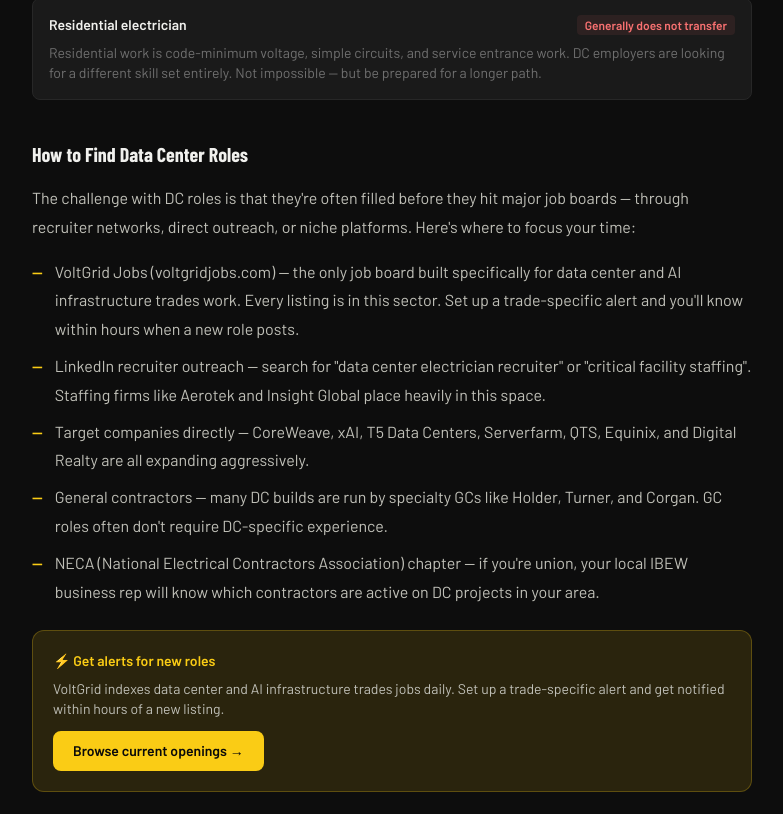
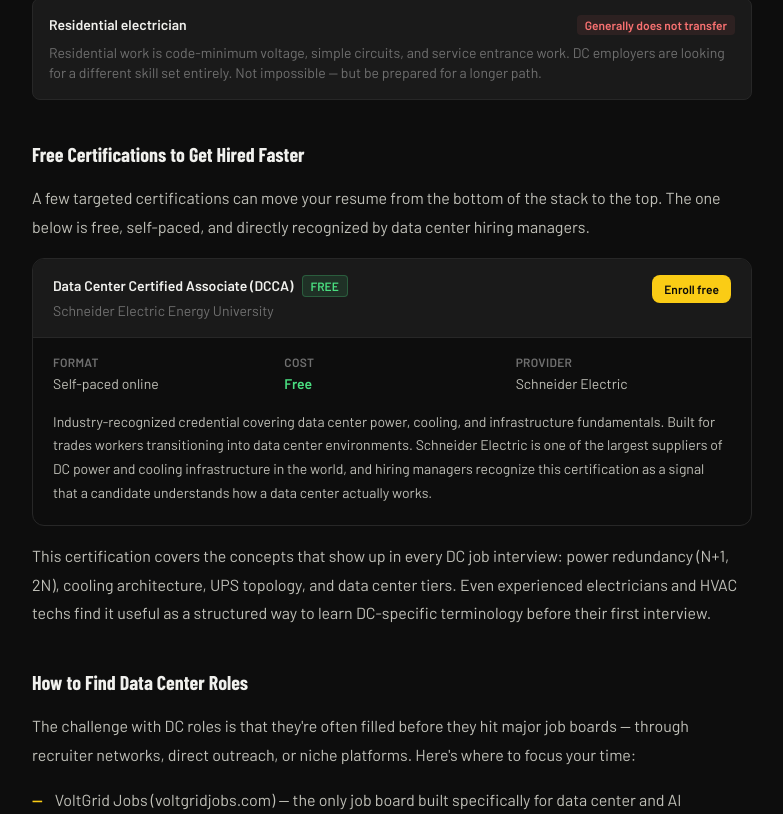
Before and after one commit to voltgrid-jobs/voltgrid, a Next.js app: page /break-into-data-center-work in a window 1280 px wide. Shown: the part 4006-4820 px from the top of the page, without its empty margins (248-1031 px from the left). Built offline with nearby package versions, Linux system fonts and the light colour scheme; no server answers; a web font is replaced by a local one.

Commit message:
feat: add Schneider Electric DCCA certification to break-into-data-center-work page

```diff
--- a/src/app/break-into-data-center-work/page.tsx
+++ b/src/app/break-into-data-center-work/page.tsx
@@ -209,6 +209,66 @@
           </div>
         </Section>
 
+        {/* Free Certifications */}
+        <Section title="Free Certifications to Get Hired Faster">
+          <p>
+            A few targeted certifications can move your resume from the bottom of the stack to the top. The one below is free, self-paced, and directly recognized by data center hiring managers.
+          </p>
+
+          <div className="rounded-xl overflow-hidden my-4" style={{ border: '1px solid var(--border)' }}>
+            {/* Header */}
+            <div className="flex items-start justify-between gap-4 px-5 py-4" style={{ background: 'var(--bg-raised)', borderBottom: '1px solid var(--border)' }}>
+              <div>
+                <div className="flex items-center gap-2 mb-1">
+                  <span className="text-sm font-bold" style={{ color: 'var(--fg)' }}>
+                    Data Center Certified Associate (DCCA)
+                  </span>
+                  <span className="text-xs font-bold px-2 py-0.5 rounded" style={{ background: 'var(--green-dim)', color: 'var(--green)', border: '1px solid rgba(74,222,128,0.25)' }}>
+                    FREE
+                  </span>
+                </div>
+                <p className="text-sm" style={{ color: 'var(--fg-faint)' }}>Schneider Electric Energy University</p>
+              </div>
+              <a
+                href="https://www.se.com/us/en/about-us/university/"
+                target="_blank"
+                rel="noopener noreferrer"
+                className="shrink-0 inline-flex items-center gap-1 text-xs font-semibold px-3 py-1.5 rounded-lg transition-opacity hover:opacity-80"
+                style={{ background: 'var(--yellow)', color: '#0A0A0A' }}
+              >
+                Enroll free
+              </a>
+            </div>
+
+            {/* Details */}
+            <div className="px-5 py-4 grid sm:grid-cols-3 gap-4">
+              <div>
+                <p className="text-xs font-semibold uppercase tracking-wide mb-1" style={{ color: 'var(--fg-faint)' }}>Format</p>
+                <p className="text-sm" style={{ color: 'var(--fg-muted)' }}>Self-paced online</p>
+              </div>
+              <div>
+                <p className="text-xs font-semibold uppercase tracking-wide mb-1" style={{ color: 'var(--fg-faint)' }}>Cost</p>
+                <p className="text-sm font-semibold" style={{ color: 'var(--green)' }}>Free</p>
+              </div>
+              <div>
+                <p className="text-xs font-semibold uppercase tracking-wide mb-1" style={{ color: 'var(--fg-faint)' }}>Provider</p>
+                <p className="text-sm" style={{ color: 'var(--fg-muted)' }}>Schneider Electric</p>
+              </div>
+            </div>
+
+            {/* Why it matters */}
+            <div className="px-5 pb-5">
+              <p className="text-sm" style={{ color: 'var(--fg-muted)', lineHeight: 1.7 }}>
+                Industry-recognized credential covering data center power, cooling, and infrastructure fundamentals. Built for trades workers transitioning into data center environments. Schneider Electric is one of the largest suppliers of DC power and cooling infrastructure in the world, and hiring managers recognize this certification as a signal that a candidate understands how a data center actually works.
+              </p>
+            </div>
+          </div>
+
+          <p>
+            This certification covers the concepts that show up in every DC job interview: power redundancy (N+1, 2N), cooling architecture, UPS topology, and data center tiers. Even experienced electricians and HVAC techs find it useful as a structured way to learn DC-specific terminology before their first interview.
+          </p>
+        </Section>
+
         {/* How to find roles */}
         <Section title="How to Find Data Center Roles">
           <p>
```
